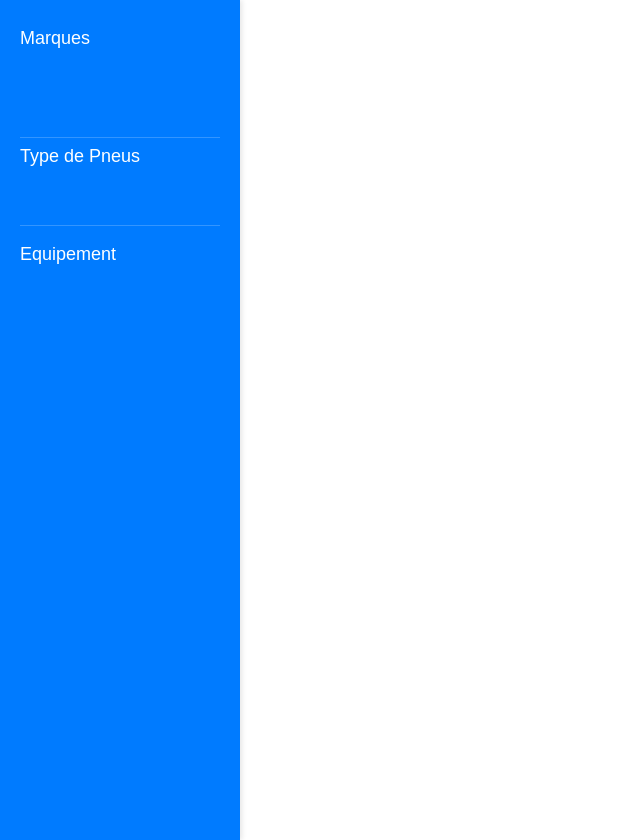
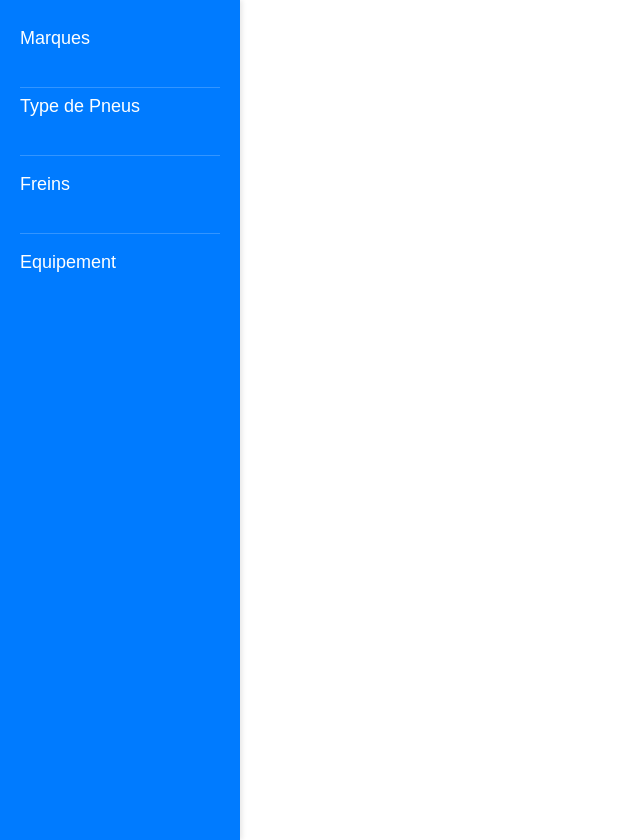
Before and after one commit to virage-auteuil/Filelec3, a PHP site: page /vue/vue_catalogue.php in a window 1280 px wide. Shown: the whole page, without its empty margins (0-640 px from the left). Run offline with PHP 8.4, Linux system fonts and the light colour scheme.

Commit message:
Modif catalogue / page profil en cours

```diff
--- /dev/null
+++ b/FILELEC/assets/css/catalogue.css
@@ -0,0 +1,92 @@
+body {
+    margin: 0;
+    font-family: Arial, sans-serif;
+}
+
+.nav-cata {
+    top: 0;
+    left: 0;
+    width: 200px;
+    height: 100vh;
+    background-color: #007BFF;
+    color: white;
+    display: flex;
+    flex-direction: column;
+    padding: 20px;
+    box-shadow: 2px 0 5px rgba(0, 0, 0, 0.1);
+    z-index: 1;
+}
+
+.nav-cata ul {
+    padding: 0;
+    margin: 0;
+    list-style: none;
+}
+
+.nav-cata li {
+    margin-bottom: 10px;
+}
+
+.nav-cata a {
+    color: white;
+    text-decoration: none;
+    font-size: 18px;
+    display: block;
+    padding: 8px 0;
+}
+
+.nav-cata a:hover {
+    text-decoration: underline;
+}
+
+.nav-cata ul ul {
+    padding-left: 20px;
+}
+
+.nav-cata ul ul li {
+    max-height: 0;
+    overflow: hidden;
+    transition: max-height 0.5s ease-out;
+}
+
+.nav-cata ul ul a {
+    font-size: 16px;
+}
+
+.nav-cata li:hover > ul > li {
+    max-height: 50px;
+}
+
+.nav-cata > ul > li {
+    border-bottom: 1px solid rgba(255, 255, 255, 0.2);
+    padding-bottom: 10px;
+    margin-bottom: 10px;
+}
+
+.nav-cata > ul > li:first-child {
+    margin-bottom: 0;
+    padding-bottom: 0;
+}
+
+.nav-cata > ul > li:last-child {
+    border-bottom: none;
+}
+
+.nav-cata ul ul li {
+    border-bottom: none;
+    padding-bottom: 5px;
+    margin-bottom: 5px;
+}
+
+.nav-cata li:hover > ul > li {
+    border-bottom: 1px solid rgba(255, 255, 255, 0.1);
+}
+
+.nav-cata li:hover > ul > li:last-child {
+    border-bottom: none;
+}
+
+.content {
+    margin-left: 240px;
+    padding: 20px;
+}
--- a/FILELEC/index.php
+++ b/FILELEC/index.php
@@ -53,7 +53,7 @@ $unControleur = new Controleur();
         }
         ?>
          <nav>
-        <h1>Bienvenue sur Fillelec</h1>
+        <h1>Fillelec</h1>
 
             <div class="link-container">
                 <a href="index.php?page=1">Accueil</a>
--- a/FILELEC/vue/insert/vue_insert_contact.php
+++ b/FILELEC/vue/insert/vue_insert_contact.php
@@ -11,9 +11,6 @@ if ($_SERVER["REQUEST_METHOD"] === "POST") {
     $prenom = htmlspecialchars($_POST['prenom']);
     $email = htmlspecialchars($_POST['email']);
     $telephone = htmlspecialchars($_POST['telephone']);
-    $adresse = htmlspecialchars($_POST['adresse']);
-    $code_postal = htmlspecialchars($_POST['code_postal']);
-    $ville = htmlspecialchars($_POST['ville']);
     $message = htmlspecialchars($_POST['message']);
 
     // Créer une instance de PHPMailer
@@ -36,7 +33,7 @@ if ($_SERVER["REQUEST_METHOD"] === "POST") {
         // Contenu de l'email
         $mail->isHTML(true);
         $mail->Subject = 'Nouveau message de contact';
-        $mail->Body    = "Nom: $nom<br>Prénom: $prenom<br>Email: $email<br>Téléphone: $telephone<br>Adresse: $adresse<br>Code Postal: $code_postal<br>Ville: $ville<br>Message:<br>$message";
+        $mail->Body    = "Nom: $nom<br>Prénom: $prenom<br>Email: $email<br>Téléphone: $telephone <br>Message: $message";
 
         // Envoi de l'email
         $mail->send();
--- a/FILELEC/vue/vue_catalogue.php
+++ b/FILELEC/vue/vue_catalogue.php
@@ -4,134 +4,36 @@
     <meta charset="UTF-8">
     <meta name="viewport" content="width=device-width, initial-scale=1.0">
     <title>Cours HTML et CSS</title>
-    <style>
-
-
-        body {
-            margin: 0;
-            font-family: Arial, sans-serif;
-        }
-
-        .nav-cata {
-            top: 0;
-            left: 0;
-            width: 200px;
-            height: 100vh;
-            background-color: #007BFF;
-            color: white;
-            display: flex;
-            flex-direction: column;
-            padding: 20px;
-            box-shadow: 2px 0 5px rgba(0, 0, 0, 0.1);
-            z-index: 1;
-        }
-
-        .nav-cata ul {
-            padding: 0;
-            margin: 0;
-            list-style: none;
-        }
-
-        .nav-cata li {
-            margin-bottom: 10px;
-        }
-
-        .nav-cata a {
-            color: white;
-            text-decoration: none;
-            font-size: 18px;
-            display: block;
-            padding: 8px 0;
-        }
-
-        .nav-cata a:hover {
-            text-decoration: underline;
-        }
-
-        .nav-cata ul ul {
-            padding-left: 20px;
-        }
-
-        .nav-cata ul ul li {
-            max-height: 0;
-            overflow: hidden;
-            transition: max-height 0.5s ease-out;
-        }
-
-        .nav-cata ul ul a {
-            font-size: 16px;
-        }
-
-        .nav-cata li:hover > ul > li {
-            max-height: 50px;
-        }
-
-        .nav-cata > ul > li {
-            border-bottom: 1px solid rgba(255, 255, 255, 0.2);
-            padding-bottom: 10px;
-            margin-bottom: 10px;
-        }
-
-        .nav-cata > ul > li:first-child {
-            margin-bottom: 0;
-            padding-bottom: 0;
-        }
-
-        .nav-cata > ul > li:last-child {
-            border-bottom: none;
-        }
-
-        .nav-cata ul ul li {
-            border-bottom: none;
-            padding-bottom: 5px;
-            margin-bottom: 5px;
-        }
-
-        .nav-cata li:hover > ul > li {
-            border-bottom: 1px solid rgba(255, 255, 255, 0.1);
-        }
-
-        .nav-cata li:hover > ul > li:last-child {
-            border-bottom: none;
-        }
-
-        .content {
-            margin-left: 240px;
-            padding: 20px;
-        }
-
-
-    </style>
+    <link rel="stylesheet" href="assets\css\catalogue.css">
 </head>
 <body>
 <nav class="nav-cata">
     <ul>
         <li><a href="#">Marques</a>
             <ul>
-                <li><a href="#">Toyota</a></li>
-                <li><a href="#">Ford</a></li>
                 <li><a href="#">BMW</a></li>
-                <li><a href="#">Mercedes-Benz</a></li>
+                <li><a href="#">Mercedes</a></li>
                 <li><a href="#">Audi</a></li>
-                <li><a href="#">Volkswagen</a></li>
-                <li><a href="#">Renault</a></li>
-                <li><a href="#">Peugeot</a></li>
             </ul>
         </li>
         <li><a href="#">Type de Pneus</a>
             <ul>
                 <li><a href="#">Pneus Hiver</a></li>
                 <li><a href="#">Pneus Été</a></li>
-                <li><a href="#">Pneus 4 Saisons</a></li>
-                <li><a href="#">Pneus Runflat</a></li>
+            </ul>
+        </li>
+        <li><a href="#"> Freins</a>
+            <ul>
+                <li><a href="#disque-frein">Disque de Freins</a></li>
+                <li><a href="#plaquette-frein">Plaquette de Freins</a></li>
             </ul>
         </li>
         <li><a href="#">Equipement</a>
             <ul>
-                <li><a href="#">Valves</a></li>
-                <li><a href="#">Jantes</a></li>
-                <li><a href="#">Kit de Réparation</a></li>
-                <li><a href="#">Compresseurs</a></li>
+                <li><a href="#jante">Jantes</a></li>
+                <li><a href="#huile-liquide">Huile / Liquide</a></li>
+                <li><a hrel="#outils-equipement"> Outil & Equipement</a></li>
+                <li><a hrel="#produits-entretien"> Produit & Entretien</a></li>
             </ul>
         </li>
     </ul>
```
Also changed, not shown: FILELEC/assets/css/contact.css (+8 -9 lines), FILELEC/principal/contact.php (+0 -12 lines), FILELEC/sql/filelec.sql (+7 -0 lines), FILELEC/vue/select/vue_select_contact.php (deleted, +0 -31 lines), FILELEC/vue/vue_profil.php (+6 -6 lines).
